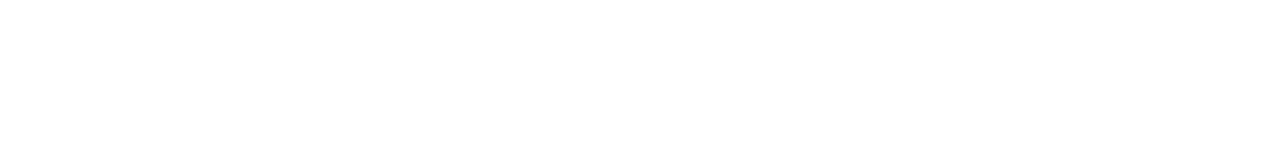
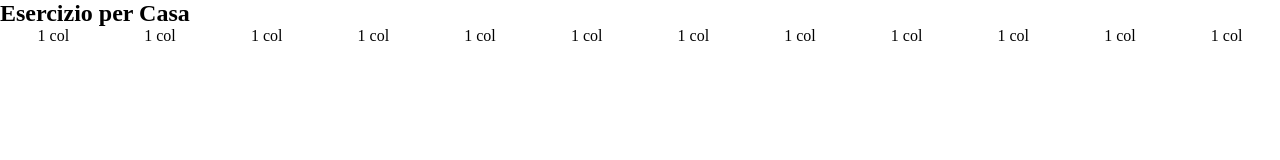
Before and after one commit to MarcoSalvatore91/html-css-12bool, a plain HTML site: page index.html in a window 1280 px wide. Drawn offline with Linux system fonts and the light colour scheme.

Commit message:
homework all col1

```diff
--- a/index.html
+++ b/index.html
@@ -9,6 +9,22 @@
     <title>Griglia 12</title>
 </head>
 <body>
-
+    <section id="homework">
+        <h1>Esercizio per Casa</h1>
+        <div class="row content-center align-center">
+            <div class="col-1">1 col</div>
+            <div class="col-1">1 col</div>
+            <div class="col-1">1 col</div>
+            <div class="col-1">1 col</div>
+            <div class="col-1">1 col</div>
+            <div class="col-1">1 col</div>
+            <div class="col-1">1 col</div>
+            <div class="col-1">1 col</div>
+            <div class="col-1">1 col</div>
+            <div class="col-1">1 col</div>
+            <div class="col-1">1 col</div>
+            <div class="col-1">1 col</div>
+        </div>
+    </section>
 </body>
 </html>
```
